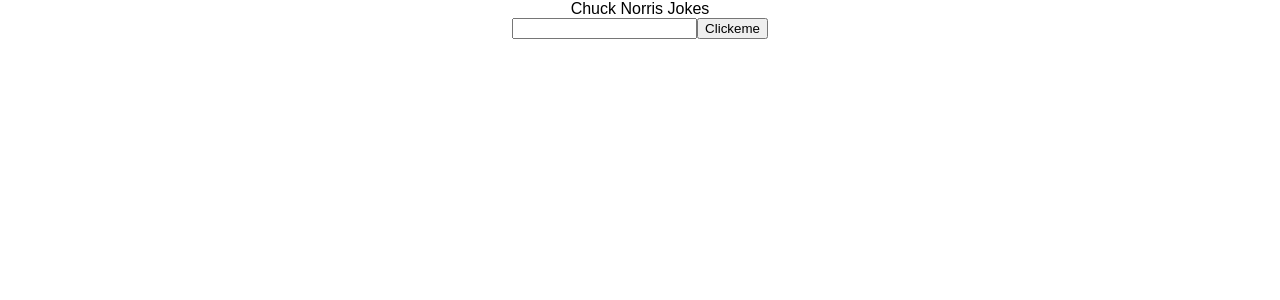
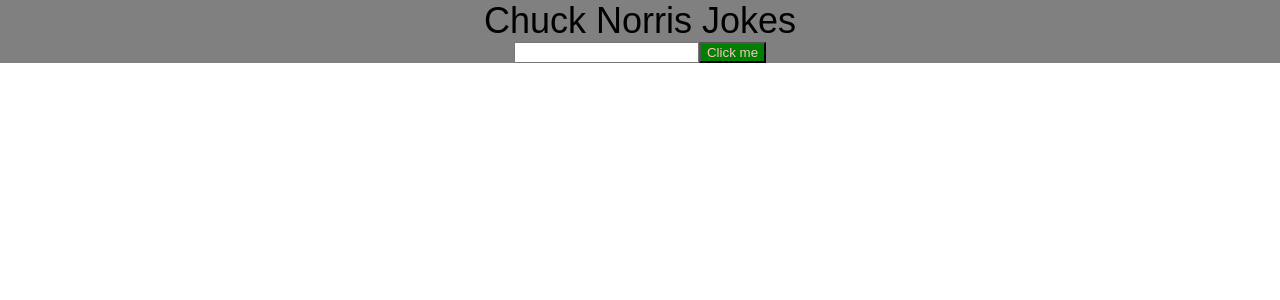
Before and after one commit to chrisninetyone/walker-texas-ranger, a React (Create React App) app: page / in a window 1280 px wide. Shown: the top 300 px of the page. Built offline with nearby package versions, Linux system fonts and the light colour scheme; no server answers.

Commit message:
input logic and jokes

```diff
--- a/package.json
+++ b/package.json
@@ -5,7 +5,8 @@
   "dependencies": {
     "react": "^16.5.1",
     "react-dom": "^16.5.1",
-    "react-scripts": "1.1.5"
+    "react-scripts": "1.1.5",
+    "styled-components": "^3.4.6"
   },
   "scripts": {
     "start": "react-scripts start",
--- a/src/App.js
+++ b/src/App.js
@@ -1,32 +1,68 @@
 import React, { Component } from 'react';
 import './App.css';
+import styled from 'styled-components';
 
 class App extends Component {
 	state = {
-		randoJoke: ''
+		randomJoke: [],
+		input: ''
 	};
 
-	componentDidMount = () => {
-		const URL = 'http://api.icndb.com/jokes/random';
+	handleInput = event => {
+		this.setState({ input: event.target.value });
+	};
+
+	handleJokes = () => {
+		const URL = `http://api.icndb.com/jokes/random/${this.state.input}`;
 		fetch(URL)
 			.then(response => response.json())
-			.then(response => console.log(response))
-			.then(response => this.setState({ randoJoke: response }));
+
+			.then(response =>
+				this.setState({
+					randomJoke: this.state.randomJoke.concat(response.value)
+				})
+			);
 	};
 
 	render() {
 		return (
-			<div className="App">
+			<AppContainer className="App">
 				<div>
-					<header>Chuck Norris Jokes</header>
+					<Header>Chuck Norris Jokes</Header>
 				</div>
 				<div>
-					<input />
-					<button>Clickeme</button>
+					<input onChange={this.handleInput} />
+					<Button onClick={this.handleJokes}>Click me</Button>
 				</div>
-			</div>
+				<Jokes>
+					{this.state.randomJoke.map(val => (
+						<div>{val.joke}</div>
+					))}
+				</Jokes>
+			</AppContainer>
 		);
 	}
 }
 
+const AppContainer = styled.div`
+	background-color: grey;
+	margin: 0 auto;
+	text-align: center;
+`;
+
+const Button = styled.button`
+	background-color: green;
+	color: pink;
+`;
+
+const Header = styled.div`
+	font-size: 36px;
+`;
+
+const Jokes = styled.div`
+	display: flex;
+	justify-content: space-between;
+	color: pink;
+`;
+
 export default App;
```
Also changed, not shown: 1 other file (tests, documents, lock files or other folders).
